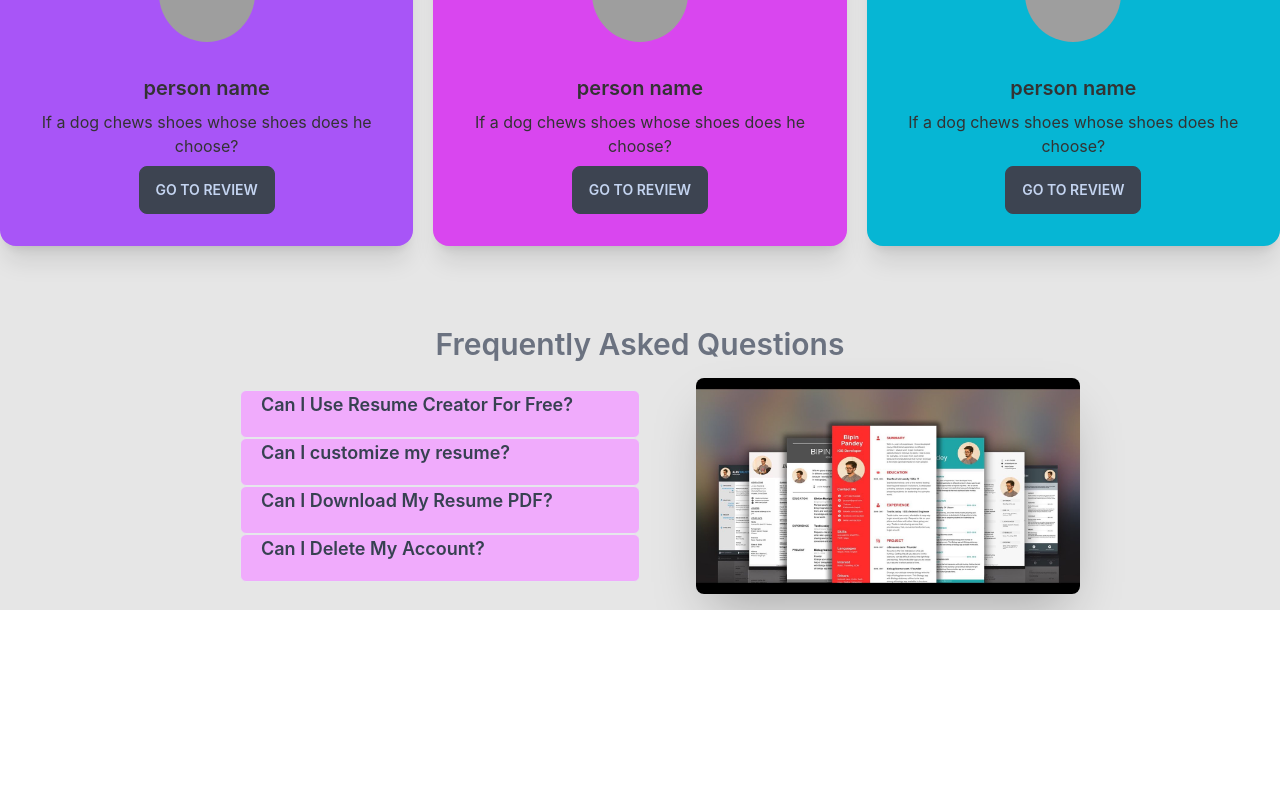
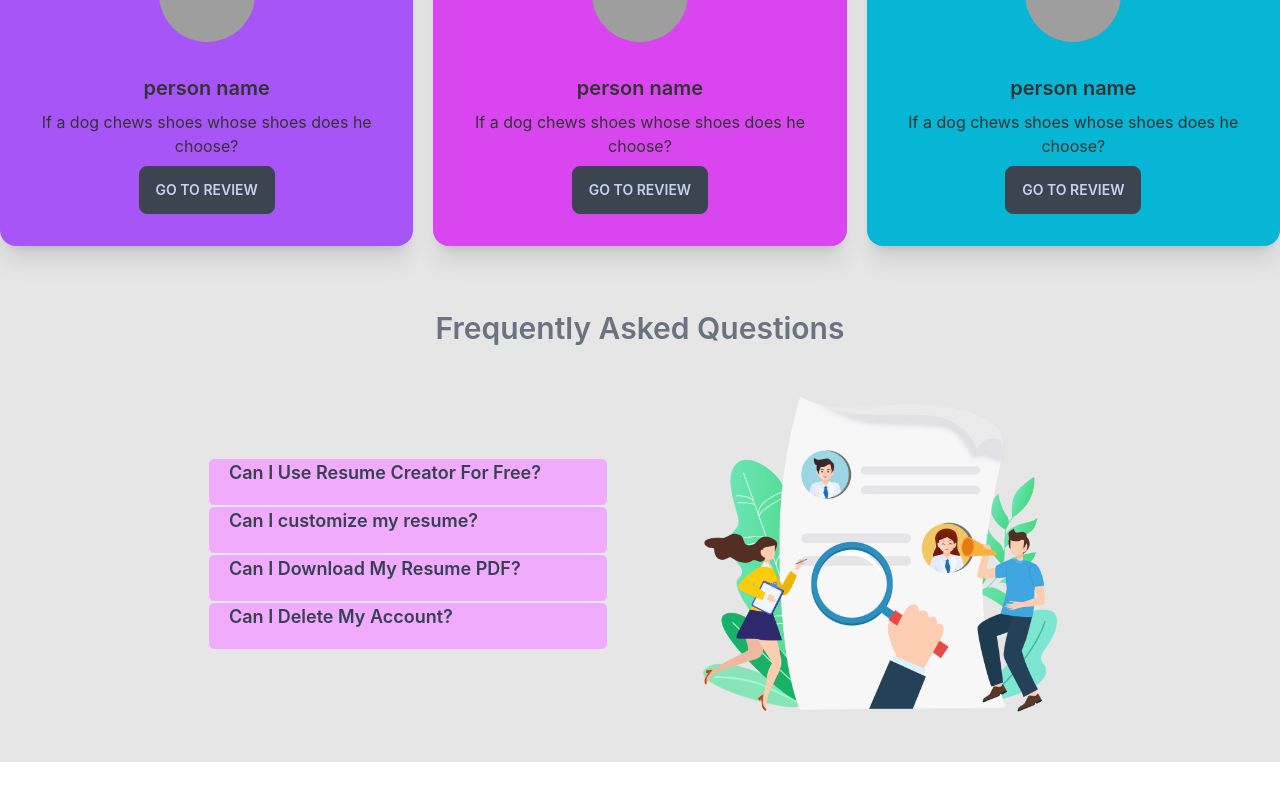
Before and after one commit to razumolla/resume-creator-client, a React (Create React App) app: page / in a window 1280 px wide. Shown: the part 1810-2610 px from the top of the page. Before the commit the page ends 2420 px from the top, so only its background shows below. Built offline with nearby package versions, Linux system fonts and the light colour scheme; grey boxes are pictures that could not be loaded.

Commit message:
pic changed

```diff
--- a/src/Pages/Home/Faq.js
+++ b/src/Pages/Home/Faq.js
@@ -1,15 +1,15 @@
 import React from 'react';
 // import { HiOutlineChevronDown } from "react-icons/hi";
-import FAQ from '../Assets/Images/maxresdefault.jpg'
+import FAQ from '../Assets/Images/FAQ.png';
 
 const Faq = () => {
     return (
-        <div className='mt-20'>
-            <h2 className='text-3xl  font-semibold text-gray-500'>Frequently Asked Questions</h2>
+        <div className='my-16'>
+            <h2 className='text-3xl text-center font-semibold text-gray-500'>Frequently Asked Questions</h2>
             <div class="hero bg-base-200">
-                <div class="hero-content flex-col lg:flex-row-reverse gap-4">
-                    <img src={FAQ} class="max-w-sm rounded-lg shadow-2xl" />
-                    <div className='w-70 mx-10'>
+                <div class="hero-content flex-col lg:flex-row-reverse gap-20">
+                    <img src={FAQ} class="max-w-sm" />
+                    <div className='w-70'>
 
 
                         <div className='relative w-[400px] overflow-hidden'>
```
Also changed, not shown: src/Pages/Assets/Images/FAQ.png (added).
